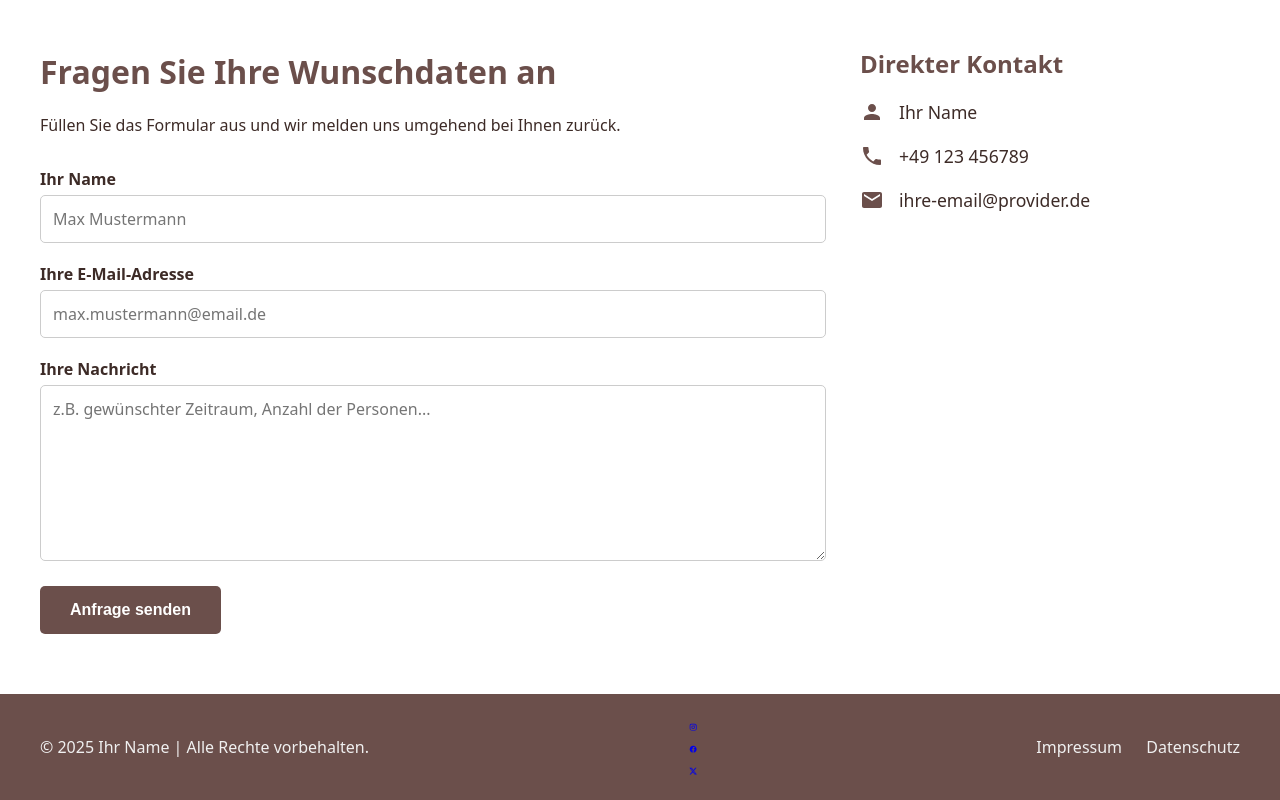
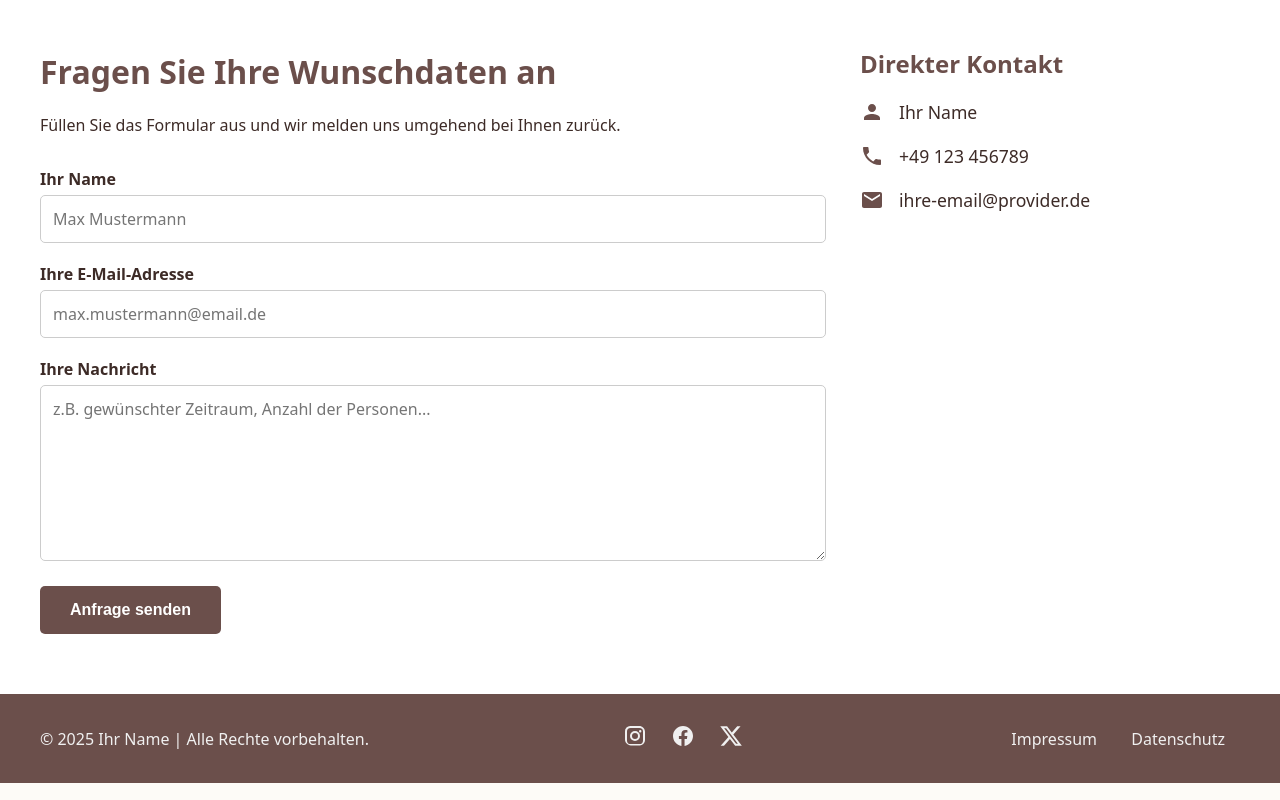
Before and after one commit to MrBaker10/Apartment67, a plain HTML site: page index.html in a window 1280 px wide. Shown: the part 2512-3312 px from the top of the page. Drawn offline with Linux system fonts and the light colour scheme.

Commit message:
Add files via upload
Style for social media icons

```diff
--- a/css/style.css
+++ b/css/style.css
@@ -335,12 +335,11 @@ body {
 }
 
 
-/* ========= FOOTER STYLES ========= */
+/* ========= FOOTER STYLES (Update mit Social Icons) ========= */
 .footer {
     background-color: var(--primary-color);
     color: #f0f0f0;
-    padding: 20px;
-    text-align: center;
+    padding: 30px 20px; /* Etwas mehr Padding */
 }
 
 .footer__container {
@@ -349,17 +348,49 @@ body {
     display: flex;
     justify-content: space-between;
     align-items: center;
-    flex-wrap: wrap;
+    flex-wrap: wrap; /* Wichtig für Responsiveness */
     gap: 20px;
+}
+
+/* Elemente für die Sortierung auf kleinen Bildschirmen */
+.footer__copyright { order: 1; text-align: center; flex-basis: 100%; }
+.footer__social { order: 2; text-align: center; flex-basis: 100%; }
+.footer__nav { order: 3; text-align: center; flex-basis: 100%; }
+
+.footer__social a {
+    color: #f0f0f0;
+    text-decoration: none;
+    margin: 0 10px;
+    transition: color 0.3s ease;
+}
+
+.footer__social svg {
+    width: 24px;
+    height: 24px;
+}
+
+.footer__social a:hover {
+    color: var(--secondary-color); /* Nutzt unsere Beige-Akzentfarbe */
 }
 
 .footer__nav a {
     color: #f0f0f0;
     text-decoration: none;
-    margin-left: 20px;
+    margin: 0 15px; /* Etwas mehr Abstand */
     transition: color 0.3s ease;
 }
 
 .footer__nav a:hover {
     color: var(--secondary-color);
 }
+
+/* Desktop-Anpassungen für den Footer */
+@media (min-width: 768px) {
+    .footer__container {
+        justify-content: space-between;
+    }
+
+    .footer__copyright { order: 1; flex-basis: auto; }
+    .footer__social { order: 2; flex-basis: auto; }
+    .footer__nav { order: 3; flex-basis: auto; }
+}
```
